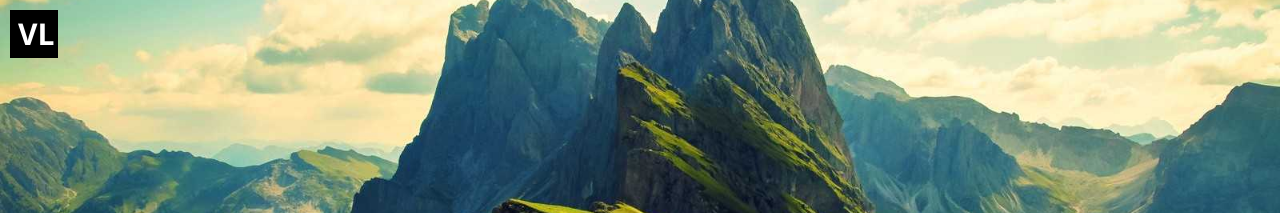
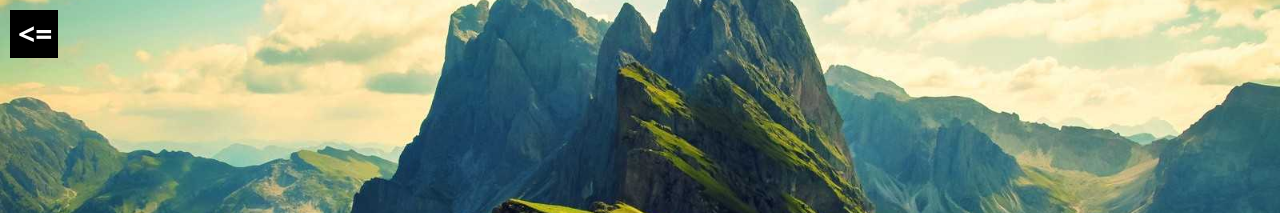
Before and after one commit to vangleliu/vangleliu.github.io, a Jekyll site: the page built from _pages/about.md, in a window 1280 px wide. Shown: the top 213 px of the page. Built offline with Jekyll 4.4.1, drawn with Linux system fonts in a browser that asks for light colours; some web fonts are replaced.

Commit message:
maybe wrong

```diff
--- a/_layouts/about.html
+++ b/_layouts/about.html
@@ -14,7 +14,7 @@ layout: headless
     {% endunless %}
 {% endfor %}
 
-<a href="{{ site.github.url | prepend: site.baseurl }}/" class="logo-readium"><span class="logo">VL</span></a>
+<a href="{{ site.github.url | prepend: site.baseurl }}/" class="logo-readium"><span class="logo">&lt=</span></a>
 
 <section class="author-profile" itemprop="author" itemscope itemtype="http://schema.org/Person">
     {%  if author.cover %}
```
